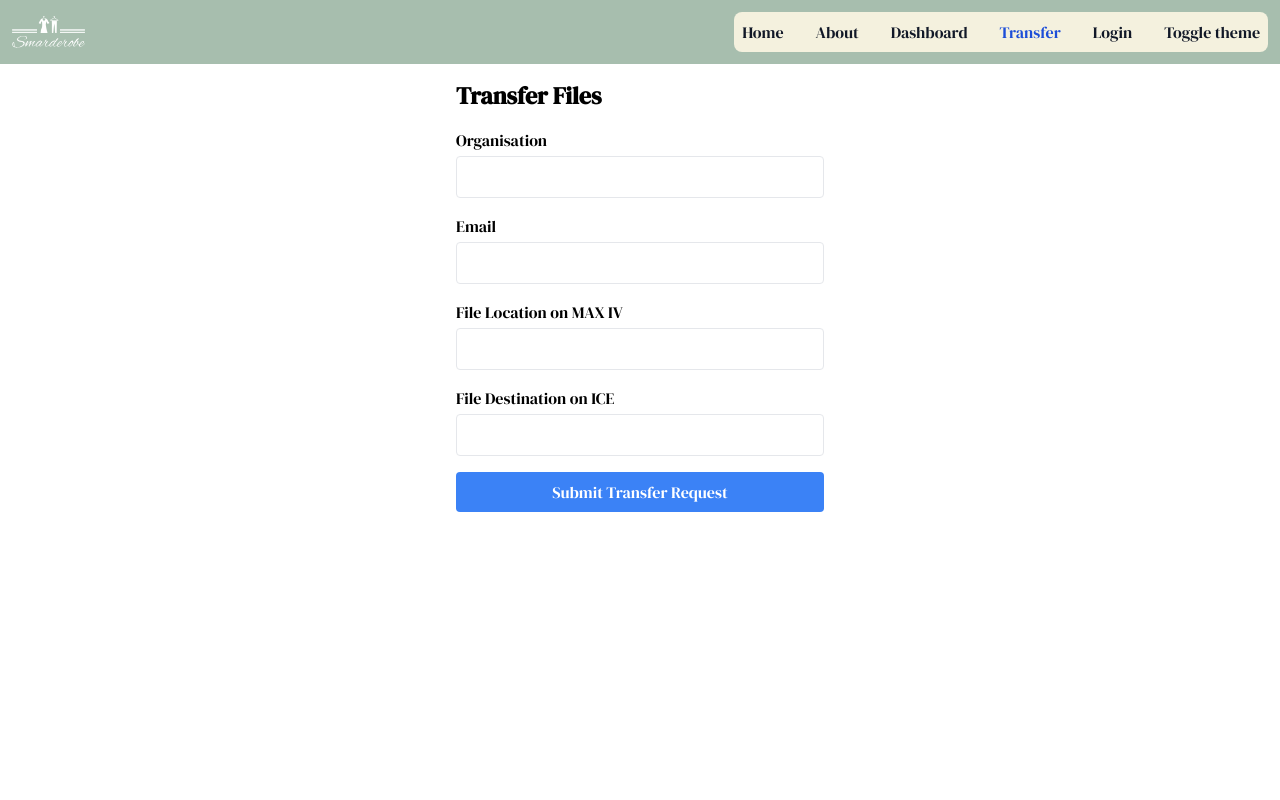
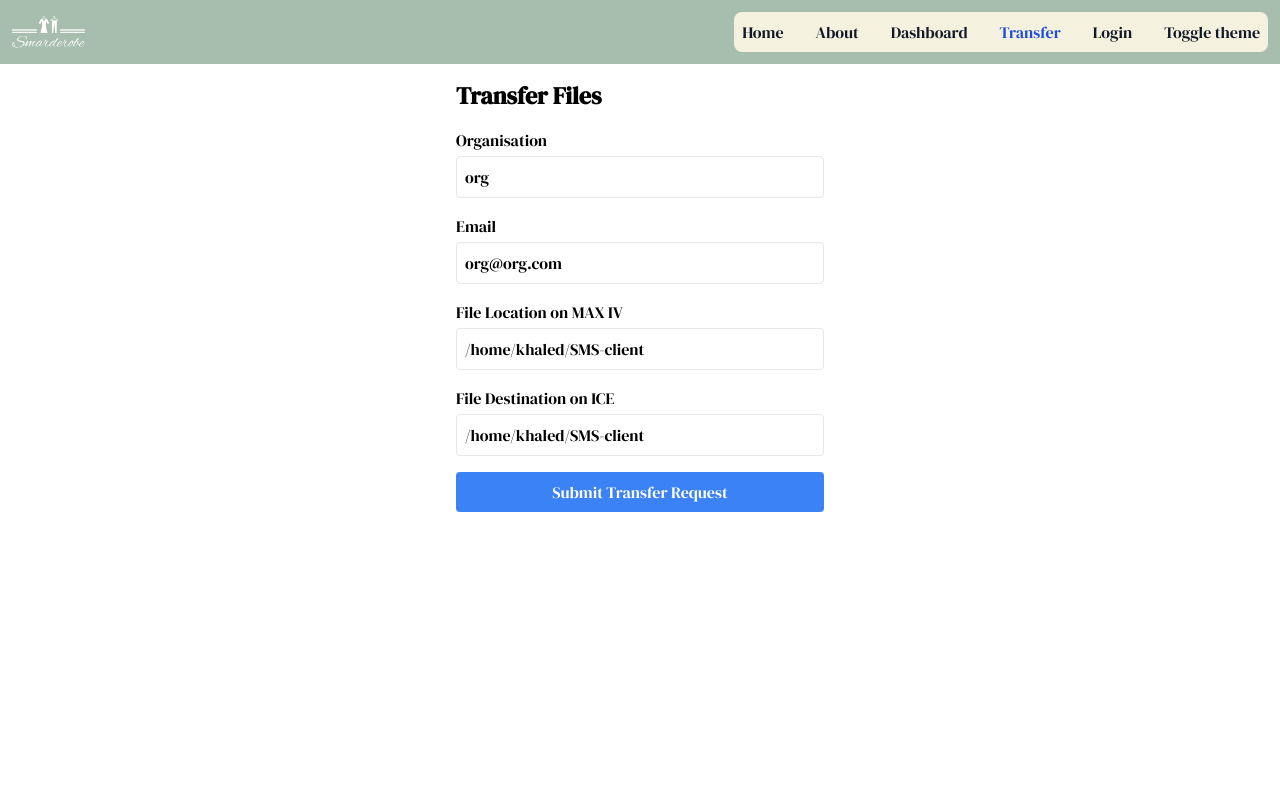
Before and after one commit to Khaled85abo/huge-client, a React (Vite) app: page /transfer in a window 1280 px wide. Shown: the top 800 px of the page. Built offline with nearby package versions, Linux system fonts and the light colour scheme; no server answers; a web font is replaced by a local one.

Commit message:
Modify tranfer form

```diff
--- a/src/pages/Transfer.tsx
+++ b/src/pages/Transfer.tsx
@@ -1,17 +1,19 @@
 import React, { useState } from 'react';
-
+import { useCreateJobMutation } from '../redux/features/transfer/transferApi';
 const Transfer = () => {
+    const [createJob, { isLoading, isSuccess }] = useCreateJobMutation();
     const [formData, setFormData] = useState({
-        organisation: '',
-        email: '',
-        fileLocation: '',
-        fileDestination: '',
+        organisation: 'org',
+        email: 'org@org.com',
+        source_storage: '/home/khaled/SMS-client',
+        dest_storage: '/home/khaled/SMS-client',
     });
 
     const handleSubmit = (e: React.FormEvent) => {
         e.preventDefault();
         // Handle form submission here
         console.log('Form submitted:', formData);
+        createJob({ source_storage: formData.source_storage, dest_storage: formData.dest_storage });
     };
 
     const handleChange = (e: React.ChangeEvent<HTMLInputElement>) => {
@@ -64,8 +66,8 @@ const Transfer = () => {
                         <input
                             type="text"
                             id="fileLocation"
-                            name="fileLocation"
-                            value={formData.fileLocation}
+                            name="source_storage"
+                            value={formData.source_storage}
                             onChange={handleChange}
                             className="w-full p-2 border rounded"
                             required
@@ -79,8 +81,8 @@ const Transfer = () => {
                         <input
                             type="text"
                             id="fileDestination"
-                            name="fileDestination"
-                            value={formData.fileDestination}
+                            name="dest_storage"
+                            value={formData.dest_storage}
                             onChange={handleChange}
                             className="w-full p-2 border rounded"
                             required
@@ -88,12 +90,14 @@ const Transfer = () => {
                     </div>
 
                     <button
+                        disabled={isLoading}
                         type="submit"
-                        className="w-full bg-blue-500 text-white p-2 rounded hover:bg-blue-600"
+                        className="w-full bg-blue-500 text-white p-2 rounded hover:bg-blue-600 disabled:opacity-50 disabled:cursor-not-allowed"
                     >
-                        Submit Transfer Request
+                        {isLoading ? 'Transferring...' : 'Submit Transfer Request'}
                     </button>
                 </form>
+                {isSuccess && <div className="mt-4 text-green-500">Transfer request submitted successfully!</div>}
             </div>
         </div>
     );
--- a/src/redux/features/transfer/transferApi.tsx
+++ b/src/redux/features/transfer/transferApi.tsx
@@ -18,7 +18,7 @@ export const transferApi = createApi({
     endpoints: (builder) => ({
         createJob: builder.mutation({
             query: (data) => ({
-                url: "/test",
+                url: "",
                 method: "POST",
                 body: data
             })
```
